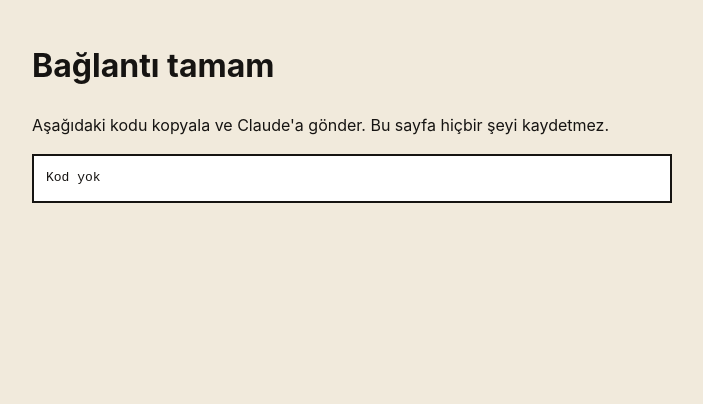
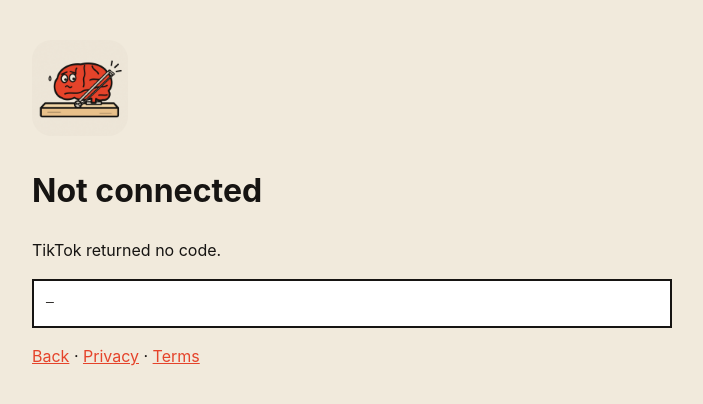
Before and after one commit to VeyselAtacocugu/VeyselAtacocugu.github.io, a plain HTML site: page callback.html in a window 1280 px wide. Shown: the whole page, without its empty margins (288-991 px from the left). Drawn offline with Linux system fonts and the light colour scheme.

Commit message:
TikTok bağlan sayfası (connect.html), callback İngilizce

```diff
--- a/callback.html
+++ b/callback.html
@@ -1 +1 @@
-<!doctype html><html lang="tr"><head><meta charset="utf-8"><meta name="viewport" content="width=device-width,initial-scale=1"><title>Bağlantı</title><style>body{font-family:-apple-system,Segoe UI,Roboto,sans-serif;max-width:640px;margin:40px auto;padding:0 16px;line-height:1.6;color:#161412;background:#F1EADC}code{display:block;word-break:break-all;background:#fff;padding:12px;border:2px solid #161412}</style></head><body><h1>Bağlantı tamam</h1><p>Aşağıdaki kodu kopyala ve Claude'a gönder. Bu sayfa hiçbir şeyi kaydetmez.</p><code id="k">—</code><script>var p=new URLSearchParams(location.search);document.getElementById('k').textContent=p.get('code')?('code='+p.get('code')+(p.get('state')?' state='+p.get('state'):'')):(p.get('error')?('hata: '+p.get('error')+' '+(p.get('error_description')||'')):'Kod yok');</script></body></html>
+<!doctype html><html lang="en"><head><meta charset="utf-8"><meta name="viewport" content="width=device-width,initial-scale=1"><title>Connected · Beyin Tuzagi Fabrika</title><style>body{font-family:-apple-system,Segoe UI,Roboto,sans-serif;max-width:640px;margin:40px auto;padding:0 16px;line-height:1.6;color:#161412;background:#F1EADC}a{color:#E5432A}img{width:96px;border-radius:20px}.btn{display:inline-block;background:#161412;color:#fff;padding:14px 22px;border-radius:10px;text-decoration:none;font-weight:700}code{display:block;word-break:break-all;background:#fff;padding:12px;border:2px solid #161412}ol li{margin:6px 0}</style></head><body><img src="/logo.png" alt="Beyin Tuzağı logo"><h1 id="h">TikTok connected ✓</h1><p id="t">Copy this one-time code and paste it into the Fabrika <b>Connect</b> form. This page stores nothing. <i>(Bu kodu kopyala.)</i></p><code id="k">—</code><p><a href="/connect.html">Back</a> · <a href="/privacy.html">Privacy</a> · <a href="/terms.html">Terms</a></p><script>var p=new URLSearchParams(location.search);var c=p.get('code'),e=p.get('error');if(c){document.getElementById('k').textContent='code='+c+(p.get('state')?' state='+p.get('state'):'');}else{document.getElementById('h').textContent='Not connected';document.getElementById('t').textContent='TikTok returned no code.';document.getElementById('k').textContent=e?('error: '+e+' '+(p.get('error_description')||'')):'—';}</script></body></html>
```
Also changed, not shown: connect.html (added, +1 -0 lines), index.html (+1 -1 lines).
